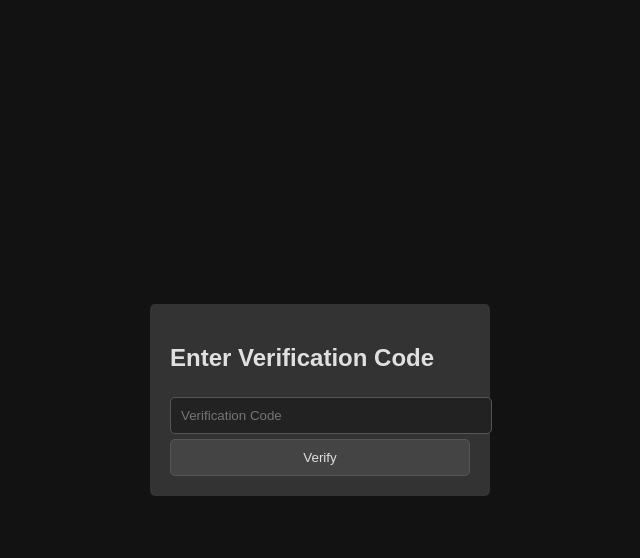
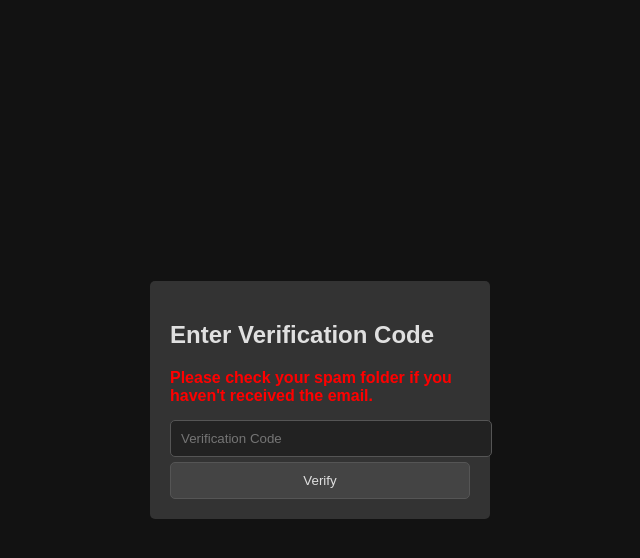
Before and after one commit to RayWZW/testchatapp, a Flask app: a page that uses templates/verify.html in a window 1280 px wide. Shown: the top 558 px of the page, without its empty margins (320-960 px from the left). Run offline with Flask 3, Linux system fonts and the light colour scheme.

Commit message:
Update verify.html

```diff
--- a/templates/verify.html
+++ b/templates/verify.html
@@ -44,11 +44,17 @@
         .error {
             color: red;
         }
+        .warning {
+            color: red;
+            font-weight: bold;
+            margin-bottom: 10px;
+        }
     </style>
 </head>
 <body>
     <form action="/verify/{{ username }}" method="post">
         <h2>Enter Verification Code</h2>
+        <div class="warning">Please check your spam folder if you haven't received the email.</div>
         {% with messages = get_flashed_messages(with_categories=true) %}
             {% if messages %}
                 <ul class="error">
```
